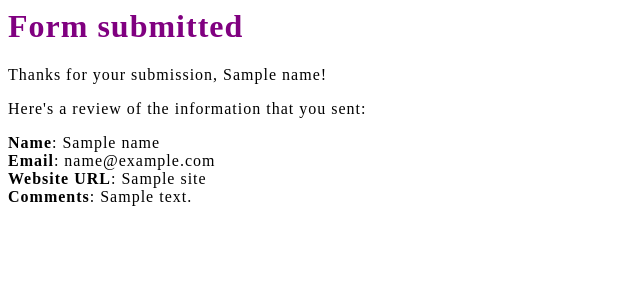
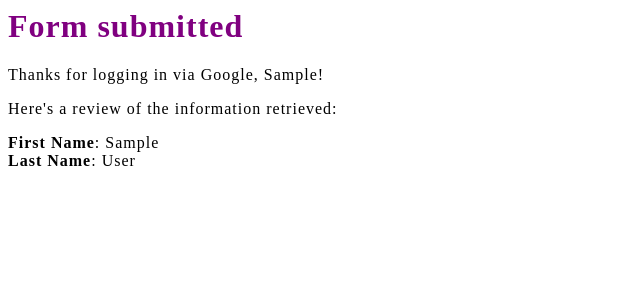
Before and after one commit to laigOSU/auth6, a Flask app: template templates/submitted_form.html in a window 1280 px wide. Shown: the top 300 px of the page, without its empty margins (0-640 px from the left). Run offline with Flask 2, Linux system fonts and the light colour scheme; the template is opened without the code that fills it: most values are stand-ins (such as "Sample title", 1, 10 or a date in 2020).

Commit message:
Add files via upload

```diff
--- a/templates/index.html
+++ b/templates/index.html
@@ -25,7 +25,7 @@
           <h2 class="text-white-50 mx-auto mt-2 mb-5">Please log in with your Google account</h2>
         </div>
         <div id="main">
-          <form method="get" action="{{ url_for('submitted_form') }}">
+          <form method="get" action="{{ url_for('redirect_auth') }}">
 
             <input class="btn btn-primary js-scroll-trigger" type="submit" value="Log In via Google">
           </form>
--- a/templates/submitted_form.html
+++ b/templates/submitted_form.html
@@ -1,6 +1,6 @@
 <html>
  <head>
-   <title>Submitted form</title>
+   <title>OAuth2 Retrieval</title>
    <link rel="stylesheet" type="text/css" href="/static/style.css">
  </head>
  <body>
@@ -9,13 +9,12 @@
        <h1>Form submitted</h1>
      </div>
      <div id="main">
-       <p>Thanks for your submission, {{name}}!</p>
-       <p>Here's a review of the information that you sent:</p>
+       <p>Thanks for logging in via Google, {{firstName}}!</p>
+       <p>Here's a review of the information retrieved:</p>
        <p>
-          <strong>Name</strong>: {{name}} <br>
-          <strong>Email</strong>: {{email}} <br>
-          <strong>Website URL</strong>: {{site}} <br>
-          <strong>Comments</strong>: {{comments}}
+          <strong>First Name</strong>: {{firstName}} <br>
+          <strong>Last Name</strong>: {{lastName}} <br>
+
        </p>
      </div>
    </div>
```
